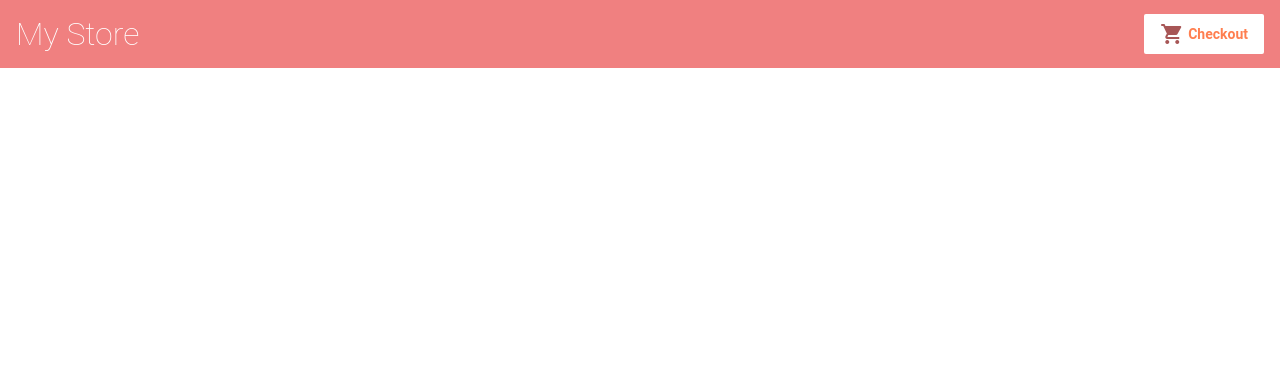
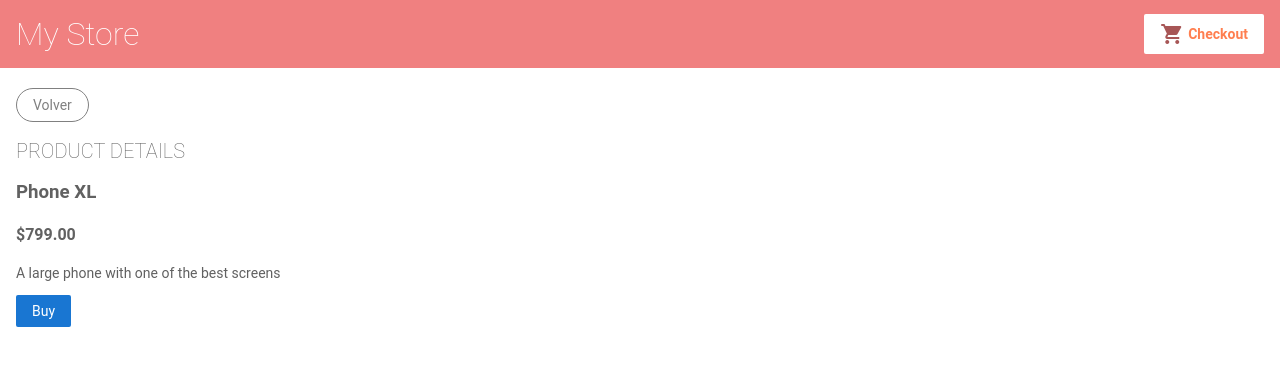
Before and after one commit to AranVmore/angular-part01, an Angular app: page /products/0 in a window 1280 px wide. Before the commit this address led to /. Shown: the top 366 px of the page. Built offline with nearby package versions, Linux system fonts and the light colour scheme.

Commit message:
httpclient

```diff
--- /dev/null
+++ b/src/app/cart.service.ts
@@ -0,0 +1,29 @@
+import { Injectable } from '@angular/core';
+import { HttpClient } from '@angular/common/http';
+
+@Injectable({
+  providedIn: 'root',
+})
+export class CartService {
+  // definimos propiedad para almacenar los productos en el carrito
+  items = [];
+
+  // agrega el producto a la matriz de elementos
+  addToCart(product) {
+    this.items.push(product);
+  }
+  // recopila los productos para agregarlos al carrito y devuleve la cantidad asociada a ellos
+  getItems() {
+    return this.items;
+  }
+  // devuelve la matriz vacía de elementos
+  clearCart() {
+    this.items = [];
+    return this.items;
+  }
+  // método getShippingPrices() usa el método HttpClient get() para recuperar los datos de envío.
+  getShippingPrices() {
+    return this.http.get('/assets/shipping.json');
+  }
+  constructor(private http: HttpClient) {}
+}
--- /dev/null
+++ b/src/app/cart/cart.component.html
@@ -0,0 +1,11 @@
+<a [routerLink]="['/']">
+  <button class="back">Volver</button>
+</a>
+
+<h2>CART</h2>
+
+<!-- listamos los productos que agreguemos al carro -->
+<div class="cart-item" *ngFor="let item of items">
+  <span>{{ item.name }}</span>
+  <span>{{ item.price | currency }}</span>
+</div>
--- /dev/null
+++ b/src/app/cart/cart.component.ts
@@ -0,0 +1,17 @@
+import { Component, OnInit } from '@angular/core';
+import { CartService } from '../cart.service';
+
+@Component({
+  selector: 'app-cart',
+  templateUrl: './cart.component.html',
+  styleUrls: ['./cart.component.css'],
+})
+export class CartComponent implements OnInit {
+  items;
+
+  constructor(private cartService: CartService) {}
+
+  ngOnInit() {
+    this.items = this.cartService.getItems();
+  }
+}
--- /dev/null
+++ b/src/app/product-details/product-details.component.html
@@ -0,0 +1,15 @@
+<a [routerLink]="['/']">
+  <button class="back">Volver</button>
+</a>
+
+<h2>PRODUCT DETAILS</h2>
+
+<!-- | currency = transforma los datos, pasa los datos numericos del precio a un string -->
+<div *ngIf="product">
+  <h3>{{ product.name }}</h3>
+  <h4>{{ product.price | currency }}</h4>
+  <p>{{ product.description }}</p>
+
+  <!-- botón añadir al carrito -->
+  <button (click)="addToCart(product)">Buy</button>
+</div>
--- /dev/null
+++ b/src/app/product-details/product-details.component.ts
@@ -0,0 +1,32 @@
+import { Component, OnInit } from '@angular/core';
+import { ActivatedRoute } from '@angular/router';
+
+import { products } from '../products';
+import { CartService } from '../cart.service';
+
+@Component({
+  selector: 'app-product-details',
+  templateUrl: './product-details.component.html',
+  styleUrls: ['./product-details.component.css'],
+})
+export class ProductDetailsComponent implements OnInit {
+  product;
+
+  // este método: recibe el producto actual, lo agrega al carrito y muestra un mensaje de éxito
+  addToCart(product) {
+    this.cartService.addToCart(product);
+    window.alert('Your product has been added to the cart!');
+  }
+
+  constructor(
+    private route: ActivatedRoute,
+    private cartService: CartService
+  ) {}
+
+  // Los parámetros de la ruta corresponden a las variables de ruta (path) que se define en la ruta. La URL que coincide con la ruta proporciona el productId. Angular usa el productId para mostrar los detalles de cada producto único.
+  ngOnInit() {
+    this.route.paramMap.subscribe((params) => {
+      this.product = products[+params.get('productId')];
+    });
+  }
+}
--- a/src/app/product-list/product-list.component.html
+++ b/src/app/product-list/product-list.component.html
@@ -10,9 +10,13 @@ Con la propiedad [ ] podemos usar el valor de la propiedad en una expresión de
 *ngIf es el bucle if, especificamos que cumpla la condición
 -->
 
-<div *ngFor="let product of products">
+<!-- index as productId: para asignar cada índice en la matriz products a la variable productId cuando se itera sobre la lista. -->
+<div *ngFor="let product of products; index as productId">
   <h3>
-    <a [title]="product.name + ' details'" href="">
+    <a
+      [title]="product.name + ' details'"
+      [routerLink]="['/products', productId]"
+    >
       {{ product.name }}
     </a>
   </h3>
--- a/src/app/products.ts
+++ b/src/app/products.ts
@@ -2,20 +2,19 @@ export const products = [
   {
     name: 'Phone XL',
     price: 799,
-    description: 'A large phone with one of the best screens'
+    description: 'A large phone with one of the best screens',
   },
   {
     name: 'Phone Mini',
     price: 699,
-    description: 'A great phone with one of the best cameras'
+    description: 'A great phone with one of the best cameras',
   },
   {
     name: 'Phone Standard',
     price: 299,
-    description: ''
-  }
+    description: '',
+  },
 ];
-
 
 /*
 Copyright Google LLC. All Rights Reserved.
--- a/src/app/top-bar/top-bar.component.html
+++ b/src/app/top-bar/top-bar.component.html
@@ -2,7 +2,9 @@
   <h1>My Store</h1>
 </a>
 
-<a class="button fancy-button"><i class="material-icons">shopping_cart</i>Checkout</a>
+<a [routerLink]="['/cart']" class="button fancy-button"
+  ><i class="material-icons">shopping_cart</i>Checkout</a
+>
 
 <!--
 Copyright Google LLC. All Rights Reserved.
--- a/src/styles.css
+++ b/src/styles.css
@@ -17,7 +17,7 @@ body {
   flex-direction: row;
 }
 
-router-outlet + *  {
+router-outlet + * {
   padding: 0 16px;
 }
 
@@ -31,7 +31,8 @@ h2 {
   font-size: 20px;
 }
 
-h1, h2 {
+h1,
+h2 {
   font-weight: lighter;
 }
 
@@ -58,7 +59,7 @@ input {
   border-radius: 2px;
   padding: 8px;
   margin-bottom: 16px;
-  border: 1px solid #BDBDBD;
+  border: 1px solid #bdbdbd;
 }
 
 label {
@@ -70,7 +71,8 @@ label {
 }
 
 /* Button */
-.button, button {
+.button,
+button {
   display: inline-flex;
   align-items: center;
   padding: 8px 16px;
@@ -82,14 +84,29 @@ label {
   border: none;
 }
 
-.button:hover, button:hover {
+.button:hover,
+button:hover {
   opacity: 0.8;
   font-weight: normal;
 }
 
-.button:disabled, button:disabled {
+.button:disabled,
+button:disabled {
   opacity: 0.5;
   cursor: auto;
+}
+
+/* button back */
+button.back {
+  margin-top: 20px;
+  background-color: white;
+  color: gray;
+  border: 1px solid gray;
+  border-radius: 20px;
+}
+button.back:hover {
+  background-color: grey;
+  color: white;
 }
 
 /* Fancy Button */
@@ -124,7 +141,8 @@ app-top-bar h1 {
 
 /* Checkout Cart, Shipping Prices */
 
-.cart-item, .shipping-item {
+.cart-item,
+.shipping-item {
   width: 100%;
   min-width: 400px;
   max-width: 450px;
@@ -134,9 +152,8 @@ app-top-bar h1 {
   padding: 16px 32px;
   margin-bottom: 8px;
   border-radius: 2px;
-  background-color: #EEEEEE;
+  background-color: #eeeeee;
 }
-
 
 /*
 Copyright Google LLC. All Rights Reserved.
```
Also changed, not shown: src/app/app.module.ts (+12 -1 lines), src/app/cart/cart.component.css (added), src/app/product-details/product-details.component.css (added).
